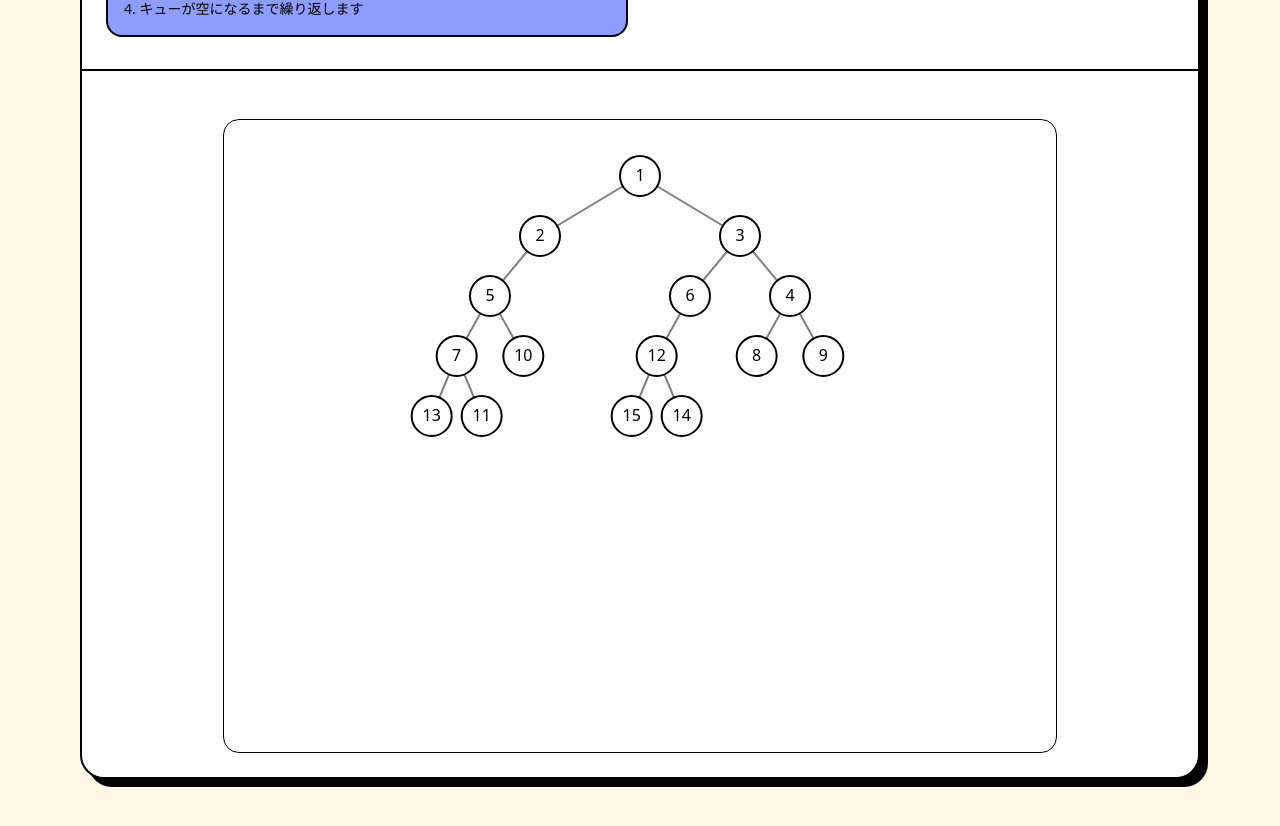
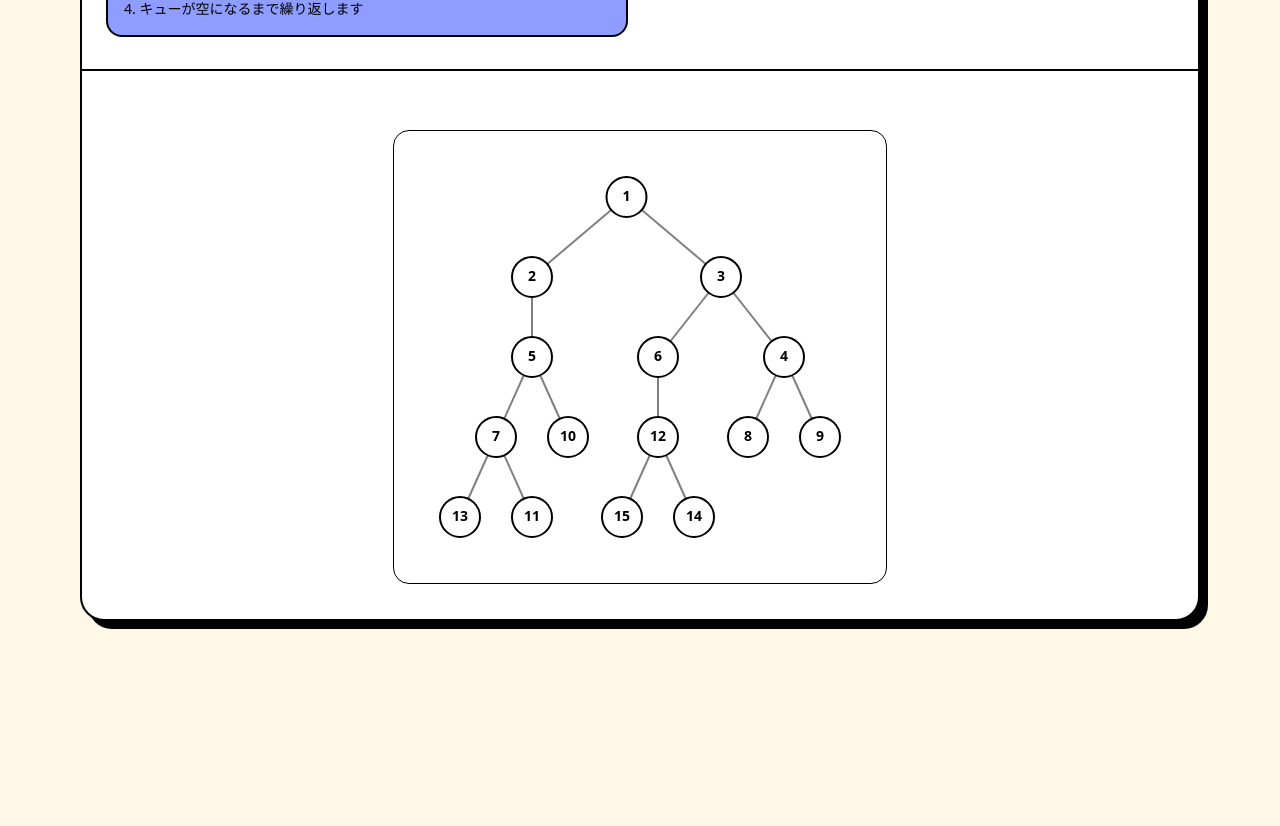
Before and after one commit to ks1590/algorithm-learning-app, a React (Vite) app: page /tree in a window 1280 px wide. Shown: the part 498-1324 px from the top of the page. After the commit the page ends 1167 px from the top, so only its background shows below. Built offline with nearby package versions, Linux system fonts and the light colour scheme.

Commit message:
feat: reimplement tree visualization using d3-hierarchy for automatic layout and improved positioning.

```diff
--- a/package.json
+++ b/package.json
@@ -10,8 +10,10 @@
     "preview": "vite preview"
   },
   "dependencies": {
+    "@types/d3-hierarchy": "^3.1.7",
     "class-variance-authority": "^0.7.1",
     "clsx": "^2.1.1",
+    "d3-hierarchy": "^3.1.2",
     "framer-motion": "^12.34.0",
     "lucide-react": "^0.564.0",
     "motion": "^12.34.0",
--- a/src/components/TreeVisualizer.tsx
+++ b/src/components/TreeVisualizer.tsx
@@ -1,6 +1,8 @@
 
 import { TreeNode } from '../algorithms/tree/TreeNode';
 import { motion } from "framer-motion"
+import * as d3 from 'd3-hierarchy';
+import { useMemo } from 'react';
 
 interface TreeVisualizerProps {
   root: TreeNode | null;
@@ -11,38 +13,91 @@ interface TreeVisualizerProps {
 export function TreeVisualizer({ root, activeNode, visitedNodes }: TreeVisualizerProps) {
   if (!root) return <div className="text-center p-8">No tree generated</div>;
 
-  // First pass: Collect all nodes and edges
-  const nodes: React.ReactNode[] = [];
-  const edges: React.ReactNode[] = [];
+  const { nodes, links, totalWidth, totalHeight } = useMemo(() => {
+    // 1. Convert to D3 hierarchy
+    const hierarchyRoot = d3.hierarchy(root, (d) => {
+        const children = [];
+        if (d.left) children.push(d.left);
+        if (d.right) children.push(d.right);
+        return children.length > 0 ? children : null;
+    });
 
-  const traverse = (node: TreeNode, x: number, y: number, level: number, parentX?: number, parentY?: number) => {
-    const isVisited = visitedNodes.has(node);
-    const isActive = activeNode === node;
+    // 2. Configure tree layout
+    // nodeSize allows us to specify fixed spacing between nodes
+    const nodeWidth = 60; // Horizontal space
+    const nodeHeight = 80; // Vertical space
 
-    // Line to parent
-    if (parentX !== undefined && parentY !== undefined) {
-      edges.push(
+    const treeLayout = d3.tree<TreeNode>()
+        .nodeSize([nodeWidth, nodeHeight])
+        .separation((a, b) => {
+            // Give a bit more space for non-siblings to keep branches distinct
+            return a.parent === b.parent ? 1.2 : 1.5;
+        });
+
+    treeLayout(hierarchyRoot);
+
+    // 3. Calculate bounds to shift chart into view
+    let minX = Infinity;
+    let maxX = -Infinity;
+    let maxY = -Infinity;
+
+    hierarchyRoot.each((node) => {
+        if (node.x < minX) minX = node.x;
+        if (node.x > maxX) maxX = node.x;
+        if (node.y > maxY) maxY = node.y;
+    });
+
+    const padding = 50;
+    const width = maxX - minX + padding * 2;
+    const height = maxY + padding * 2;
+
+    // Shift all nodes so minX is at padding
+    const xShift = -minX + padding;
+    const yShift = padding;
+
+    return {
+        nodes: hierarchyRoot.descendants().map(d => ({
+            ...d,
+            x: d.x + xShift,
+            y: d.y + yShift
+        })),
+        links: hierarchyRoot.links().map(link => ({
+            source: { ...link.source, x: link.source.x + xShift, y: link.source.y + yShift },
+            target: { ...link.target, x: link.target.x + xShift, y: link.target.y + yShift }
+        })),
+        totalWidth: width,
+        totalHeight: height
+    };
+  }, [root]);
+
+
+  return (
+    <div className="flex justify-center overflow-auto p-4 border rounded-lg min-h-[400px]">
+        <svg width={totalWidth} height={totalHeight} viewBox={`0 0 ${totalWidth} ${totalHeight}`}>
+            {links.map((link, i) => (
                 <motion.line
-          key={`edge-${node.value}`}
-          initial={{ pathLength: 0 }}
-          animate={{ pathLength: 1 }}
-          x1={parentX}
-          y1={parentY}
-          x2={x}
-          y2={y}
+                    key={`edge-${link.source.data.value}-${link.target.data.value}`}
+                    initial={{ pathLength: 0, opacity: 0 }}
+                    animate={{ pathLength: 1, opacity: 1 }}
+                    transition={{ duration: 0.5 }}
+                    x1={link.source.x}
+                    y1={link.source.y}
+                    x2={link.target.x}
+                    y2={link.target.y}
                     stroke="gray"
                     strokeWidth="2"
                 />
-      );
-    }
+            ))}
+            {nodes.map((node) => {
+                const isVisited = visitedNodes.has(node.data);
+                const isActive = activeNode === node.data;
 
-    // Node circle and text
-    nodes.push(
-      <g key={`node-${node.value}`}>
+                return (
+                    <g key={`node-${node.data.value}`}>
                         <motion.circle
-          cx={x}
-          cy={y}
-          r="20"
+                            cx={node.x}
+                            cy={node.y}
+                            r={20}
                             fill={isActive ? "#ef4444" : isVisited ? "#3b82f6" : "#ffffff"}
                             stroke={isActive ? "#b91c1c" : isVisited ? "#1d4ed8" : "#000000"}
                             strokeWidth="2"
@@ -50,24 +105,19 @@ export function TreeVisualizer({ root, activeNode, visitedNodes }: TreeVisualize
                             animate={{ scale: 1 }}
                             transition={{ duration: 0.3 }}
                         />
-        <text x={x} y={y} dy=".3em" textAnchor="middle" fill={isActive || isVisited ? "white" : "black"}>
-          {node.value}
+                        <text
+                            x={node.x}
+                            y={node.y}
+                            dy=".3em"
+                            textAnchor="middle"
+                            fill={isActive || isVisited ? "white" : "black"}
+                            className="text-sm font-bold pointer-events-none"
+                        >
+                            {node.data.value}
                         </text>
                     </g>
                 );
-
-    // Recursive rendering of children
-    if (node.left) traverse(node.left, x - 100 / (level + 1), y + 60, level + 1, x, y);
-    if (node.right) traverse(node.right, x + 100 / (level + 1), y + 60, level + 1, x, y);
-  };
-
-  traverse(root, 400, 40, 0);
-
-  return (
-    <div className="flex justify-center overflow-auto p-4 border rounded-lg min-h-[400px]">
-        <svg width="800" height="600" viewBox="0 0 800 600">
-            {edges}
-            {nodes}
+            })}
         </svg>
     </div>
   );
```
Also changed, not shown: 1 other file (tests, documents, lock files or other folders). Lines whose indentation alone changed are shown as unchanged.
